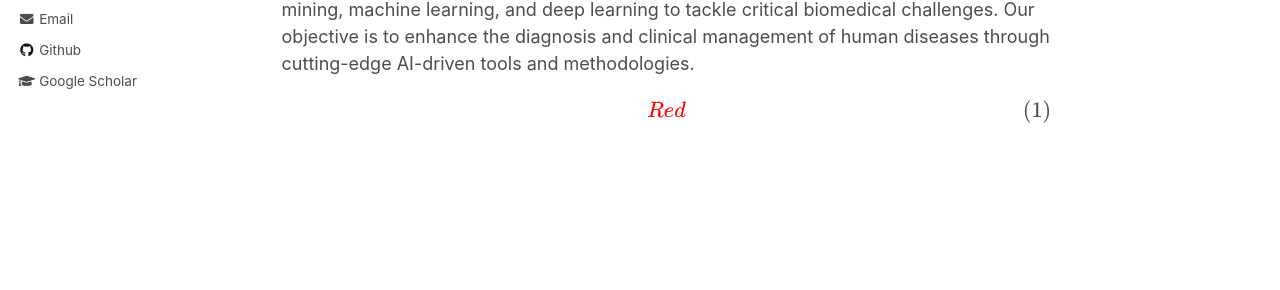
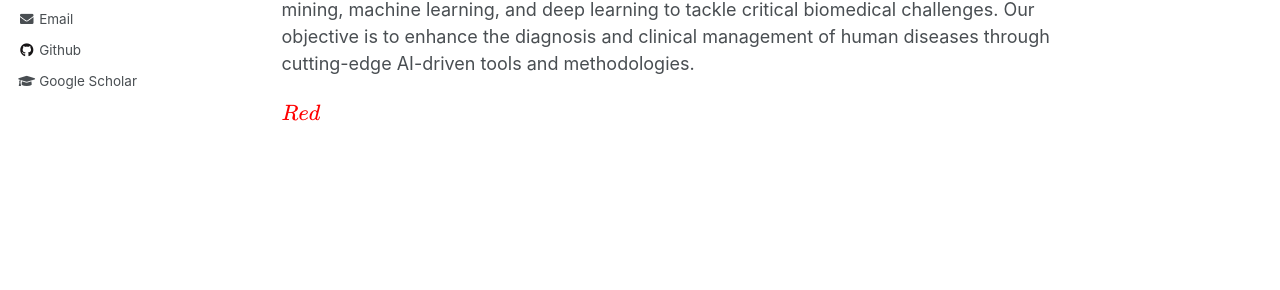
Before and after one commit to shiminxst/shiminxst.github.io, a Jekyll site: the page built from _pages/about.md, in a window 1280 px wide. Shown: the part 422-712 px from the top of the page. Built offline with Jekyll 4.4.1, drawn with Linux system fonts in a browser that asks for light colours; formulas are drawn with MathJax 3.

Commit message:
Update about.md

```diff
--- a/_pages/about.md
+++ b/_pages/about.md
@@ -16,7 +16,7 @@ I joined the University of Louisiana at Lafayette as an Assistant Professor in 2
 Our lab is dedicated to the interdisciplinary study of artificial intelligence (AI) and biomedicine. We focus on utilizing advanced computational techniques such as data mining, machine learning, and deep learning to tackle critical biomedical challenges. Our objective is to enhance the diagnosis and clinical management of human diseases through cutting-edge AI-driven tools and methodologies.
 
 
-$${\color{red}Red}$$
+${\color{red}Red}$
 
 <!--
 ## My Schedule
```
